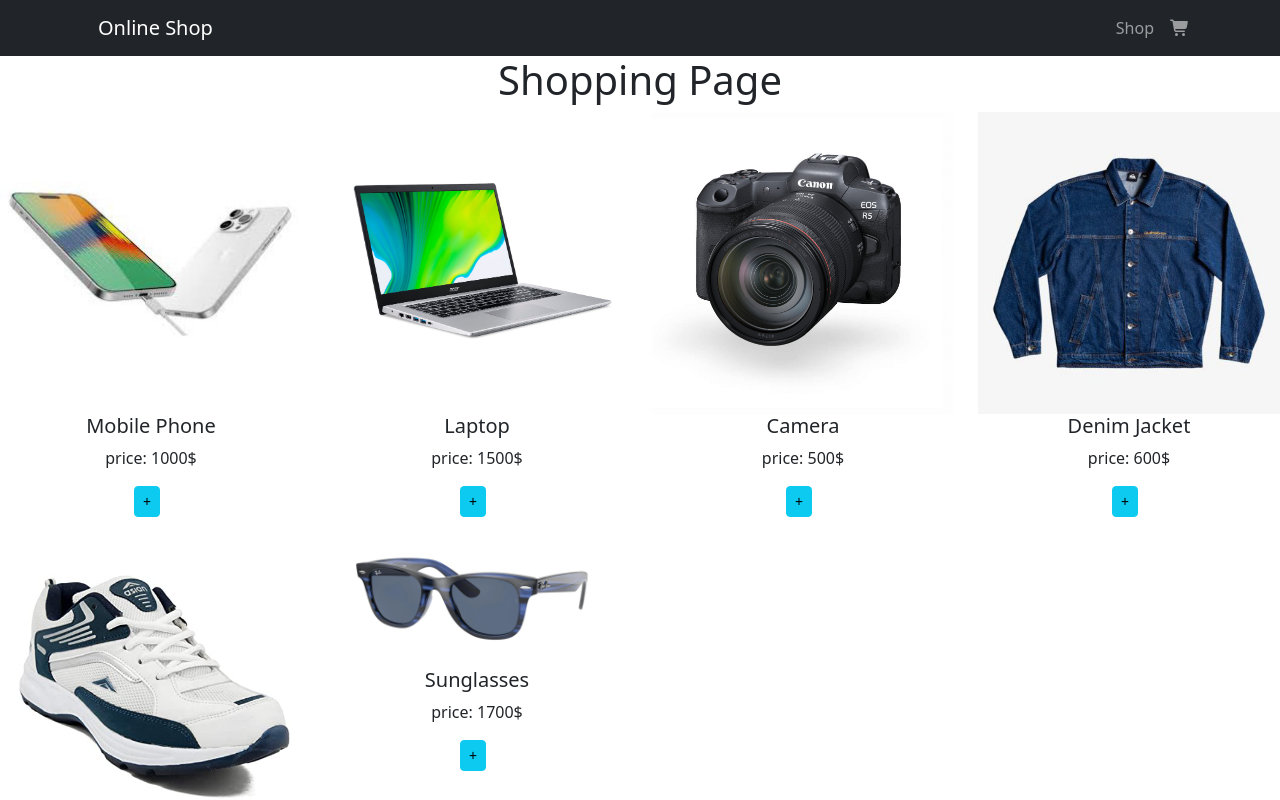
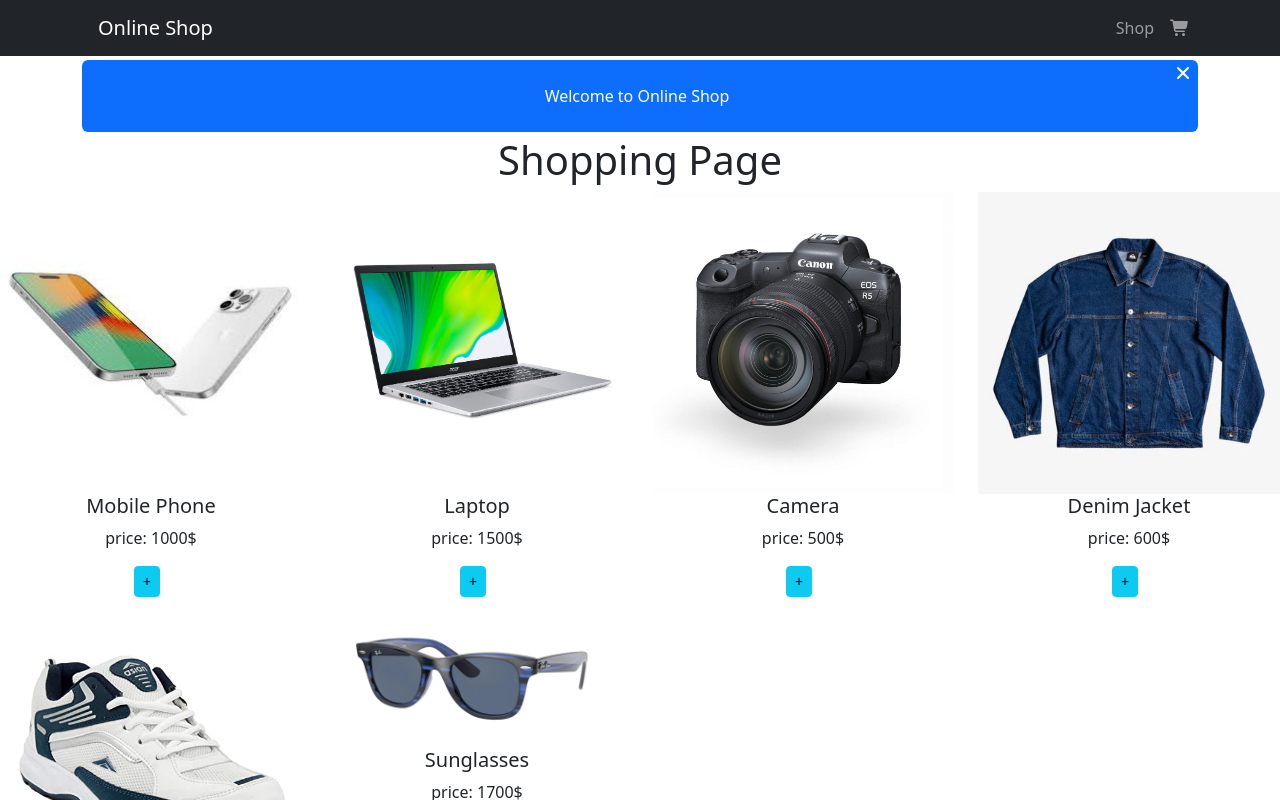
Before and after one commit to karimisdm/React-Project, a React (Create React App) app: page / in a window 1280 px wide. Shown: the top 800 px of the page. Built offline with nearby package versions, Linux system fonts and the light colour scheme.

Commit message:
added new component

```diff
--- a/src/App.js
+++ b/src/App.js
@@ -5,13 +5,14 @@
 import Cart from './pages/cart/cart';
 import Nav from './components/nav';
 import { ShopContextProvider } from './context/shopContext';
-
+import Welcome from './components/welcome';
 function App() {
   return (
     <div className="App">
       <ShopContextProvider>
         <Router>
           <Nav/>
+          <Welcome/>
           <Routes>
             <Route path='/' element={<Shop/>}></Route>
             <Route path='/cart' element={<Cart/>}></Route>
--- a/src/components/nav.js
+++ b/src/components/nav.js
@@ -1,8 +1,13 @@
 import { Link } from "react-router-dom";
 import {FontAwesomeIcon} from '@fortawesome/react-fontawesome'
 import {faShoppingCart} from '@fortawesome/free-solid-svg-icons'
+import { useContext } from "react";
+import { ShopContext } from "../context/shopContext";
 
 const Nav = ()=>{
+    const {cartItems} = useContext(ShopContext);
+    const totalItems = cartItems.reduce((pre, current)=> {return pre + current.count}, 0);
+
     return(
         <div className="navbar navbar-dark bg-dark navbar-expand-lg">
             <div className="container">
@@ -14,6 +19,7 @@
                     <li>
                         <Link to={'/cart'} className="nav-link">
                          <FontAwesomeIcon icon={faShoppingCart}/>
+                         {totalItems>0 && <span>{totalItems}</span>}
                         </Link>
                     </li>
 
--- /dev/null
+++ b/src/components/welcome.js
@@ -0,0 +1,28 @@
+import { faClose } from "@fortawesome/free-solid-svg-icons";
+import { FontAwesomeIcon } from "@fortawesome/react-fontawesome"
+import React, { useState } from "react"
+
+const Welcome = ()=>{
+
+    const [visible, setVisible] = useState(true);
+    const handleWelcoming = ()=>{
+        setVisible(false);
+    }
+    return(
+        <React.Fragment>
+        {visible && (
+
+        <div className="container">
+            <div className="bg-primary text-white my-1 rounded">
+                <FontAwesomeIcon icon={faClose} style={{float:"right", margin: "5px"}}
+                onClick={handleWelcoming}/>
+                <div className="p-4"> Welcome to Online Shop</div>
+
+            </div>
+        </div>
+        )}
+       </React.Fragment>
+    )
+
+}
+export default Welcome;
--- a/src/context/shopContext.js
+++ b/src/context/shopContext.js
@@ -16,7 +16,6 @@
                     return {...item, count: item.count + 1};
                 return item;
             }));
-            console.log(cartItems);
         }
 
 
--- a/src/pages/cart/cart.jsx
+++ b/src/pages/cart/cart.jsx
@@ -13,7 +13,8 @@
             Products.map((product)=>{
                 if(cartItems.find(cartItem => cartItem.id === product.id && cartItem.count > 0))
                     return <Product data={product}/>
-
+                else
+                    return null;
             })
           }
 
```
